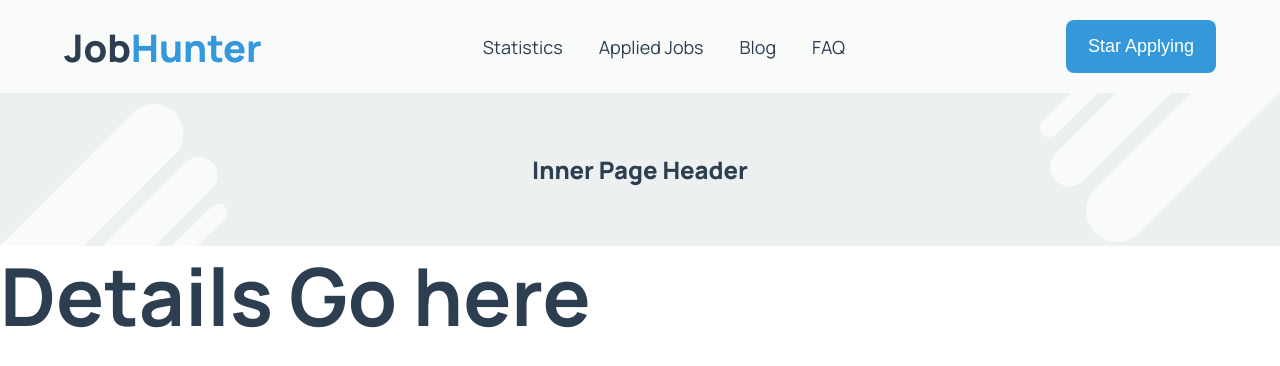
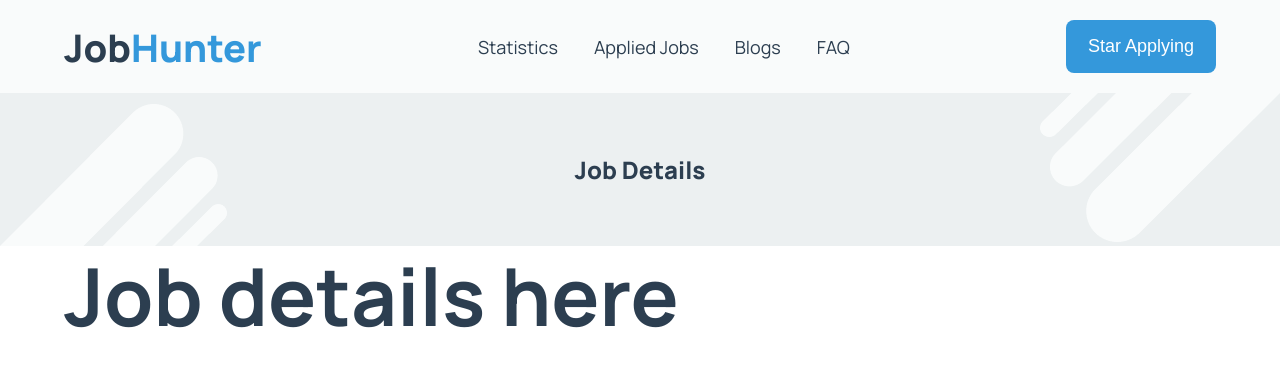
Before and after one commit to naimurcse/react-job-hunter, a React (Vite) app: page /job/1 in a window 1280 px wide. Shown: the top 366 px of the page. Built offline with nearby package versions, Linux system fonts and the light colour scheme.

Commit message:
Created all components and linked up

```diff
--- /dev/null
+++ b/src/component/AppliedJobs/AppliedJobs.jsx
@@ -0,0 +1,14 @@
+import InnerpageHeader from "../InnerpageHeader/InnerpageHeader";
+
+const AppliedJobs = () => {
+   return (
+      <>
+         <InnerpageHeader>Applied Jobs</InnerpageHeader>
+         <div className="container">
+            <h2>Applied Jobs Page</h2>
+         </div>
+      </>
+   );
+};
+
+export default AppliedJobs;
--- /dev/null
+++ b/src/component/Blog/Blog.jsx
@@ -0,0 +1,13 @@
+import React from "react";
+
+const Blog = () => {
+   return (
+      <div>
+         <div className="container">
+            <h2>Blog here</h2>
+         </div>
+      </div>
+   );
+};
+
+export default Blog;
--- /dev/null
+++ b/src/component/Faq/Faq.jsx
@@ -0,0 +1,13 @@
+import React from "react";
+
+const Faq = () => {
+   return (
+      <div>
+         <div className="container">
+            <h2>Faq</h2>
+         </div>
+      </div>
+   );
+};
+
+export default Faq;
--- a/src/component/FeaturedJobs/FeaturedJobs.jsx
+++ b/src/component/FeaturedJobs/FeaturedJobs.jsx
@@ -3,6 +3,7 @@ import "./FeaturedJobs.css";
 import { useState } from "react";
 import FeaturedJob from "../FeaturedJob/FeaturedJob";
 import { Link } from "react-router-dom";
+import JobDetails from "../JobDetails/JobDetails";
 
 const FeaturedJobs = () => {
    const [featuredJobs, setFeaturedJobs] = useState([]);
@@ -14,6 +15,7 @@ const FeaturedJobs = () => {
 
    const viewDetailsHandler = (job) => {
       <Link to={`/job/${job.id}`}></Link>;
+      <JobDetails job={job}></JobDetails>;
    };
 
    //    console.log(featuredJobs);
--- a/src/component/Header/Header.jsx
+++ b/src/component/Header/Header.jsx
@@ -14,7 +14,7 @@ const Header = () => {
                   <nav className="header__nav">
                      <Link to="/statistics">Statistics</Link>
                      <Link to="/applied-jobs">Applied Jobs</Link>
-                     <Link to="/blog">Blog</Link>
+                     <Link to="/blogs">Blogs</Link>
                      <Link to="/faq">FAQ</Link>
                   </nav>
 
--- a/src/component/InnerpageHeader/InnerpageHeader.jsx
+++ b/src/component/InnerpageHeader/InnerpageHeader.jsx
@@ -1,10 +1,10 @@
 import "./InnerpageHeader.css";
 
-const InnerpageHeader = () => {
+const InnerpageHeader = ({ children }) => {
    return (
       <div className="inner-header">
          <div className="container">
-            <h2>Inner Page Header</h2>
+            <h2>{children}</h2>
          </div>
       </div>
    );
--- a/src/component/JobDetails/JobDetails.jsx
+++ b/src/component/JobDetails/JobDetails.jsx
@@ -1,11 +1,15 @@
 import InnerpageHeader from "../InnerpageHeader/InnerpageHeader";
 import "./JobDetails.css";
 
-const JobDetails = () => {
+const JobDetails = ({ job }) => {
    return (
       <>
-         <InnerpageHeader></InnerpageHeader>
-         <h1>Details Go here</h1>
+         <InnerpageHeader>Job Details</InnerpageHeader>
+         <div className="container">
+            <div className="job-details">
+               <h1>Job details here</h1>
+            </div>
+         </div>
       </>
    );
 };
--- /dev/null
+++ b/src/component/Statistics/Statistics.jsx
@@ -0,0 +1,13 @@
+import React from "react";
+
+const Statistics = () => {
+   return (
+      <div>
+         <div className="container">
+            <h2>Statistics</h2>
+         </div>
+      </div>
+   );
+};
+
+export default Statistics;
```
Also changed, not shown: src/main.jsx (+20 -0 lines), src/component/AppliedJobs/AppliedJobs.css (added), src/component/Blog/Blog.css (added), src/component/Faq/Faq.css (added).
